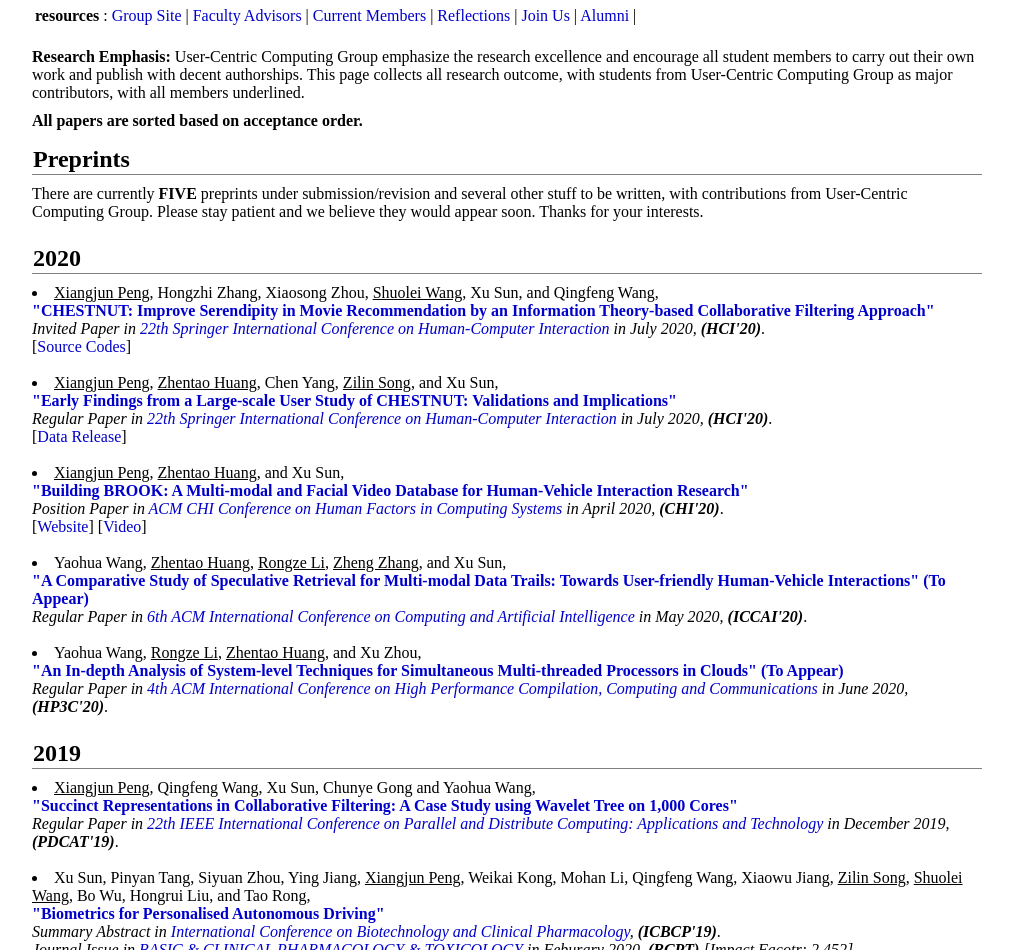
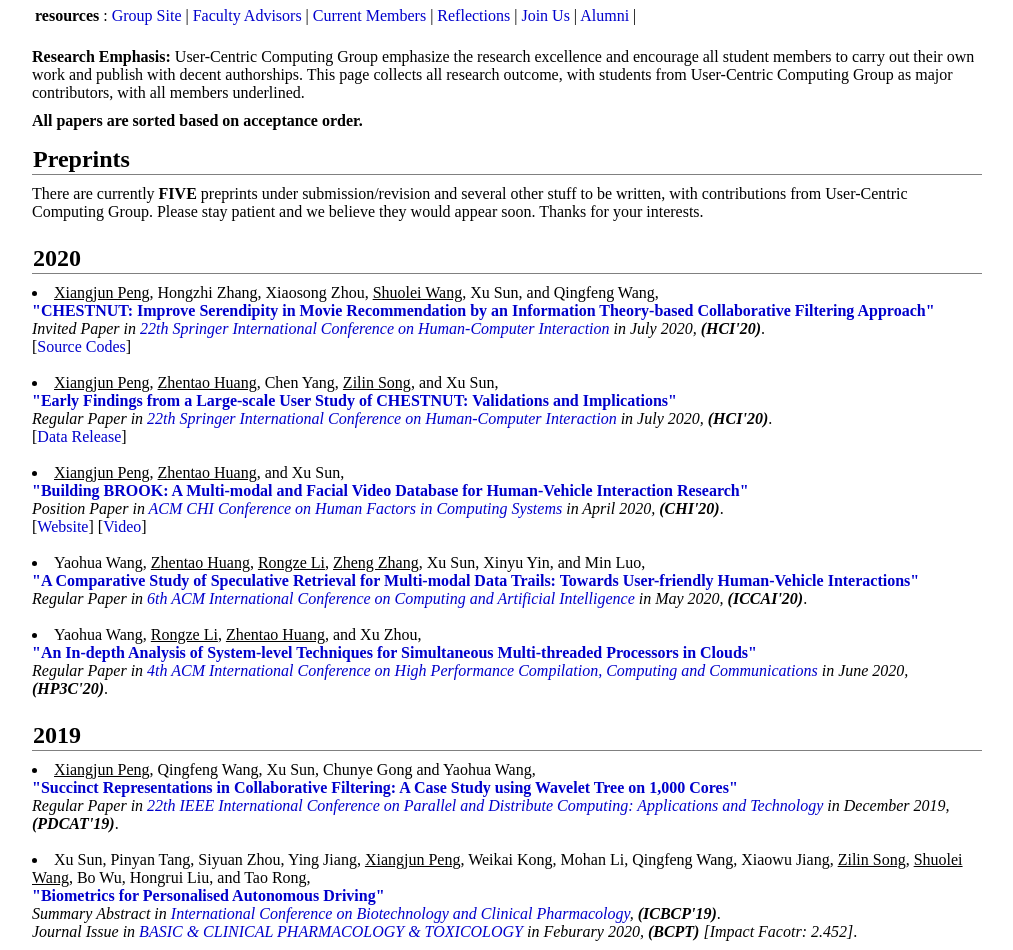
Before and after one commit to unnc-ucc/unnc-ucc.github.io, a plain HTML site: page sites/pubs.html in a window 1280 px wide. Shown: the part 150-1100 px from the top of the page, without its empty margins (133-1146 px from the left). Drawn offline with Linux system fonts and the light colour scheme.

Commit message:
Update pubs

```diff
--- a/sites/pubs.html
+++ b/sites/pubs.html
@@ -79,15 +79,15 @@
 	 </li>
 <br>
 <li>
-     Yaohua Wang, <u>Zhentao Huang</u>, <u>Rongze Li</u>, <u>Zheng Zhang</u>, and Xu Sun,<br>
-     <b><a href="">"A Comparative Study of Speculative Retrieval for Multi-modal Data Trails: Towards User-friendly Human-Vehicle Interactions" (To Appear)</a></b><br>
+     Yaohua Wang, <u>Zhentao Huang</u>, <u>Rongze Li</u>, <u>Zheng Zhang</u>, Xu Sun, Xinyu Yin, and Min Luo,<br>
+     <b><a href="../pdf/Mini-BROOK-Preview-ICCAI-20.pdf">"A Comparative Study of Speculative Retrieval for Multi-modal Data Trails: Towards User-friendly Human-Vehicle Interactions"</a></b><br>
      <i>Regular Paper in <a href="http://www.iccai.net/">6th ACM International Conference on Computing and Artificial Intelligence</a> in May 2020, <b>(ICCAI'20)</b></i>.
      </li>
 <br>
 
 <li>
      Yaohua Wang, <u>Rongze Li</u>, <u>Zhentao Huang</u>, and Xu Zhou,<br>
-     <b><a href="">"An In-depth Analysis of System-level Techniques for Simultaneous Multi-threaded Processors in Clouds" (To Appear)</a></b><br>
+     <b><a href="../pdf/PollSMT-Clouds-HP3C-20.pdf">"An In-depth Analysis of System-level Techniques for Simultaneous Multi-threaded Processors in Clouds"</a></b><br>
      <i>Regular Paper in <a href="http://www.hp3c.net/">4th ACM International Conference on High Performance Compilation, Computing and Communications</a> in June 2020, <b>(HP3C'20)</b></i>.
      </li>
 <br>
```
